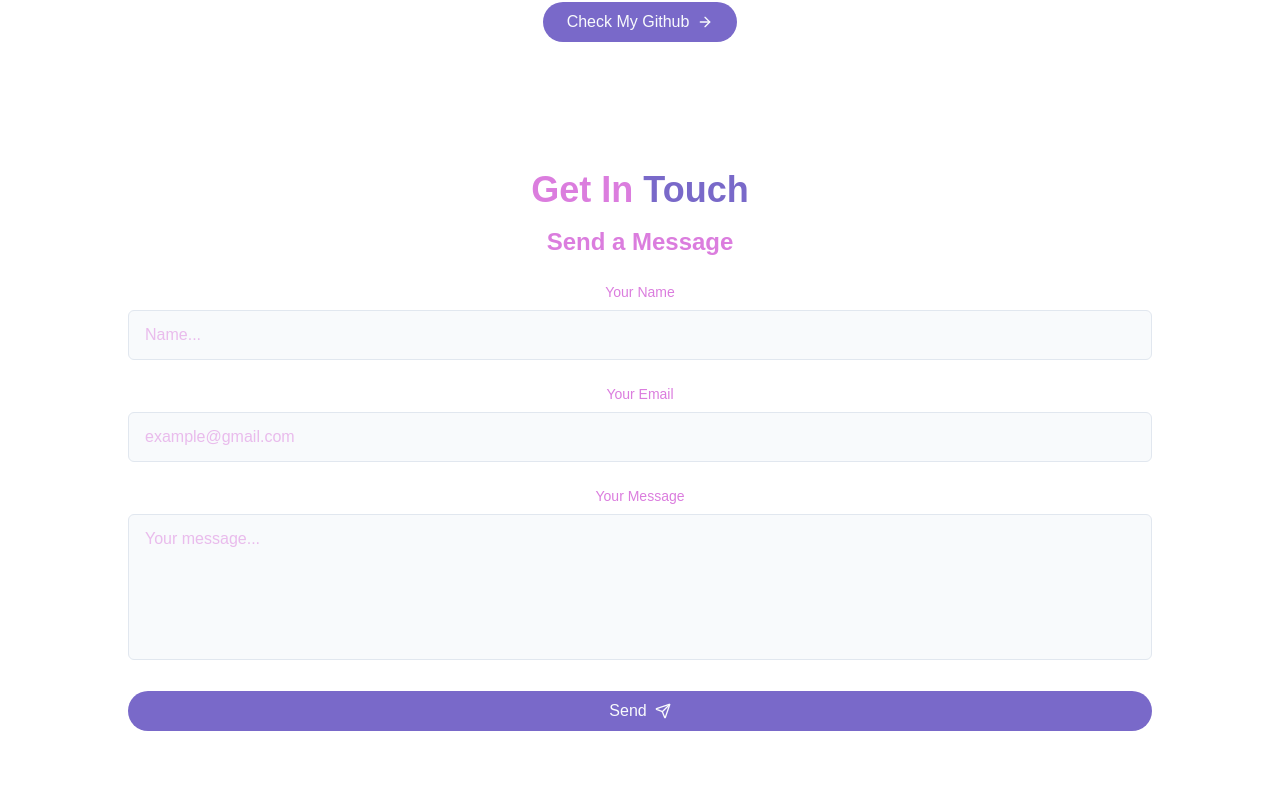
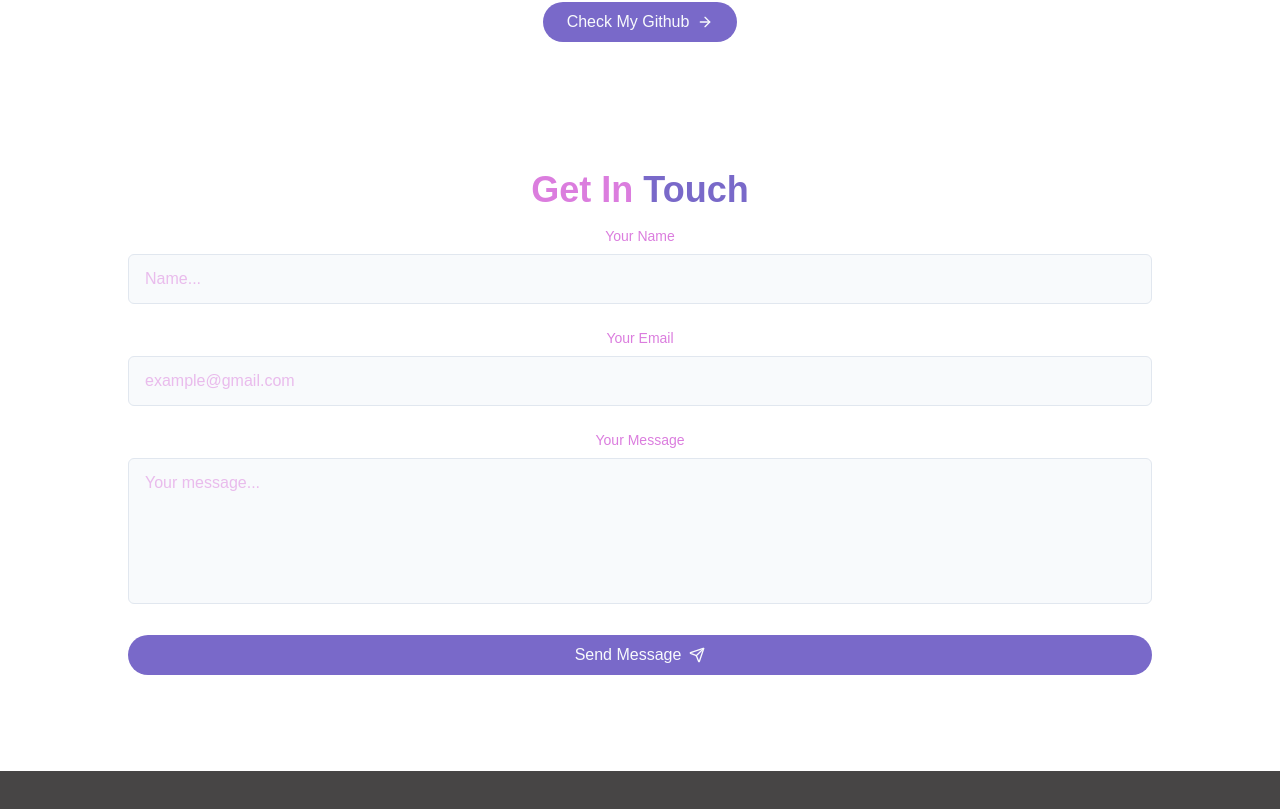
Before and after one commit to luciayin9944/LY_Portfolio, a React (Vite) app: page / in a window 1280 px wide. Shown: the part 2563-3372 px from the top of the page. After the commit the page ends 3334 px from the top, so only its background shows below. Built offline with nearby package versions, Linux system fonts and the light colour scheme.

Commit message:
update Contact.jsx

```diff
--- a/src/components/sections/Contact.jsx
+++ b/src/components/sections/Contact.jsx
@@ -34,7 +34,7 @@ export const Contact = () => {
             Get In <span className="text-primary"> Touch</span>
             </h2>
 
-            <h3 className="text-2xl font-semibold mb-6"> Send a Message</h3>
+            {/* <h3 className="text-2xl font-semibold mb-6"> Send a Message</h3> */}
 
             <form className="space-y-6" onSubmit={handleSubmit}>
               <div>
@@ -104,7 +104,7 @@ export const Contact = () => {
               </div>
 
               <button type="submit" className="cosmic-button w-full flex items-center justify-center gap-2">
-                Send
+                Send Message
                 <Send size={16} />
               </button>
             </form>
```
